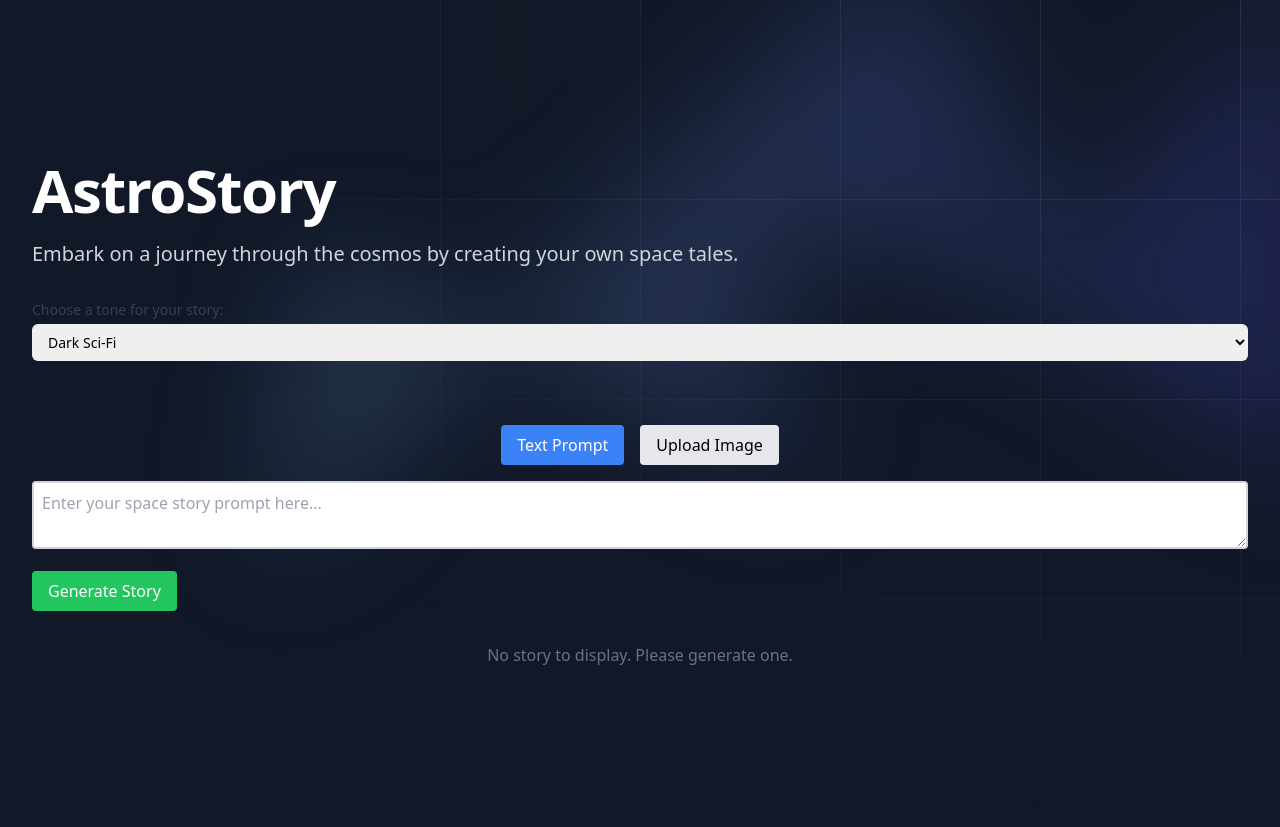
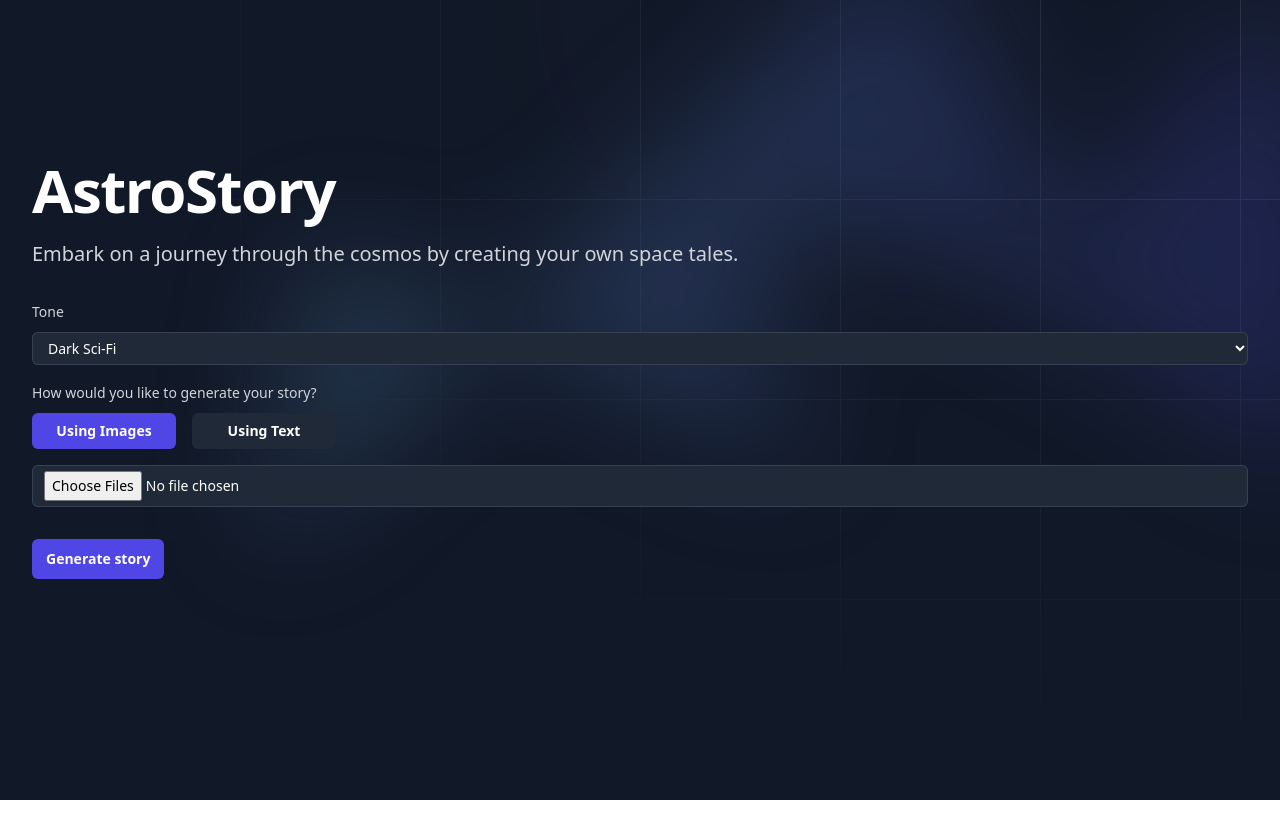
Before and after one commit to ryanhaticus/astrostory, a Next.js app: page / in a window 1280 px wide. After the commit the page ends 800 px from the top, so only its background shows below. Built offline with nearby package versions, Linux system fonts and the light colour scheme.

Commit message:
feat: nice styles

```diff
--- a/src/components/StoryDisplay.tsx
+++ /dev/null
@@ -1,31 +0,0 @@
-// components/StoryDisplay.tsx
-import React from 'react';
-
-interface StoryDisplayProps {
-    textPrompt: string;
-    uploadedImages: FileList | null;
-  }
-
-const StoryDisplay: React.FC<StoryDisplayProps> = ({ textPrompt, uploadedImages }) => {
-  // If there's no story, you can return null or some default UI
-  if (!textPrompt) {
-    return <div className="text-center text-gray-500">No story to display. Please generate one.</div>;
-  }
-
-  // If there is a story, display it
-  return (
-    <div className="story-display-container">
-      {/* Render text prompt */}
-      <div className="text-prompt">{textPrompt}</div>
-
-      {/* Render uploaded images if any */}
-      {uploadedImages && (
-        <div className="uploaded-images">
-          {/* Render images */}
-        </div>
-      )}
-    </div>
-  );
-};
-
-export default StoryDisplay;
--- a/src/components/StoryInput.tsx
+++ b/src/components/StoryInput.tsx
@@ -1,18 +1,21 @@
 // components/StoryInput.tsx
-import React, { useState } from 'react';
+import React, { useState } from "react";
 
 interface StoryInputProps {
   onTextSubmit: (text: string) => void;
   onImagesSubmit: (images: FileList | null) => void;
 }
 
-const StoryInput: React.FC<StoryInputProps> = ({ onTextSubmit, onImagesSubmit }) => {
-  const [inputType, setInputType] = useState<'text' | 'image'>('text');
-  const [textPrompt, setTextPrompt] = useState('');
+const StoryInput: React.FC<StoryInputProps> = ({
+  onTextSubmit,
+  onImagesSubmit,
+}) => {
+  const [inputType, setInputType] = useState<"text" | "images">("images");
+  const [textPrompt, setTextPrompt] = useState("");
   const [selectedFiles, setSelectedFiles] = useState<FileList | null>(null);
 
   const handleSubmit = () => {
-    if (inputType === 'text') {
+    if (inputType === "text") {
       onTextSubmit(textPrompt);
     } else {
       onImagesSubmit(selectedFiles);
@@ -20,42 +23,65 @@ const StoryInput: React.FC<StoryInputProps> = ({ onTextSubmit, onImagesSubmit })
   };
 
   return (
-    <div className="my-8">
-      <div className="flex justify-center gap-4">
+    <div className="mt-4">
+      <label
+        htmlFor="tone"
+        className="block text-sm font-medium leading-6 text-gray-300"
+      >
+        How would you like to generate your story?
+      </label>
+      <div className="mt-2 flex gap-4">
         <button
-          className={`px-4 py-2 rounded ${inputType === 'text' ? 'bg-blue-500 text-white' : 'bg-gray-200'}`}
-          onClick={() => setInputType('text')}
+          type="button"
+          onClick={() => setInputType("images")}
+          className={`w-36 rounded-md ${
+            inputType === "images" ? "bg-indigo-600" : "bg-gray-800"
+          } px-3 py-2 text-sm font-semibold text-white shadow-sm ${
+            inputType === "images" ? "hover:bg-indigo-600" : "hover:bg-gray-700"
+          } focus-visible:outline focus-visible:outline-2 focus-visible:outline-offset-2 focus-visible:outline-indigo-600`}
         >
-          Text Prompt
+          Using Images
         </button>
         <button
-          className={`px-4 py-2 rounded ${inputType === 'image' ? 'bg-blue-500 text-white' : 'bg-gray-200'}`}
-          onClick={() => setInputType('image')}
+          type="button"
+          onClick={() => setInputType("text")}
+          className={`w-36 rounded-md ${
+            inputType === "text" ? "bg-indigo-600" : "bg-gray-800"
+          } px-3 py-2 text-sm font-semibold text-white shadow-sm ${
+            inputType === "text" ? "hover:bg-indigo-600" : "hover:bg-gray-700"
+          } focus-visible:outline focus-visible:outline-2 focus-visible:outline-offset-2 focus-visible:outline-indigo-600`}
         >
-          Upload Image
+          Using Text
         </button>
       </div>
       <div className="mt-4">
-        {inputType === 'text' ? (
-          <textarea
-            className="border-2 border-gray-300 rounded p-2 w-full"
-            placeholder="Enter your space story prompt here..."
-            value={textPrompt}
-            onChange={(e) => setTextPrompt(e.target.value)}
-          ></textarea>
+        {inputType === "text" ? (
+          <div>
+            <div className="mt-2">
+              <textarea
+                rows={4}
+                name="comment"
+                id="comment"
+                className="bg-gray-800 block w-full rounded-md border-0 px-3 py-1.5 text-white shadow-sm ring-1 ring-inset ring-gray-700 placeholder:text-gray-400 focus:ring-2 focus:ring-inset focus:ring-indigo-600 sm:text-sm sm:leading-6"
+                placeholder="I want a story about Jupiter's storms, a beauitufl space station, and a terrifying black hole."
+                defaultValue={""}
+              />
+            </div>
+          </div>
         ) : (
           <input
             type="file"
-            className="border-2 border-gray-300 rounded p-2 w-full"
+            className="bg-gray-800 block w-full rounded-md border-0 px-3 py-1.5 text-white shadow-sm ring-1 ring-inset ring-gray-700 placeholder:text-gray-400 focus:ring-2 focus:ring-inset focus:ring-indigo-600 sm:text-sm sm:leading-6"
             onChange={(e) => setSelectedFiles(e.target.files)}
             multiple
           />
         )}
         <button
-          className="mt-4 px-4 py-2 bg-green-500 text-white rounded"
+          type="button"
           onClick={handleSubmit}
+          className="mt-8 rounded-md bg-indigo-600 px-3.5 py-2.5 text-sm font-semibold text-white shadow-sm hover:bg-indigo-500 focus-visible:outline focus-visible:outline-2 focus-visible:outline-offset-2 focus-visible:outline-indigo-600"
         >
-          Generate Story
+          Generate story
         </button>
       </div>
     </div>
--- a/src/components/ToneSelection.tsx
+++ b/src/components/ToneSelection.tsx
@@ -1,40 +1,39 @@
 // components/ToneSelection.tsx
-import React, { useState } from 'react';
+import React, { useState } from "react";
 
 interface ToneSelectionProps {
   onToneSelect: (tone: string) => void;
 }
 
 const tones = [
-  'Dark Sci-Fi',
-  'Cosmic Comedy',
-  'Epic Adventure',
-  'Romantic Space Opera',
-  'Cosmic Horror',
-  'Space Fantasy',
-  'Time Travel Paradox',
+  "Dark Sci-Fi",
+  "Cosmic Comedy",
+  "Epic Adventure",
+  "Romantic Space Opera",
+  "Cosmic Horror",
+  "Space Fantasy",
+  "Time Travel Paradox",
 ];
 
 const ToneSelection: React.FC<ToneSelectionProps> = ({ onToneSelect }) => {
   const [selectedTone, setSelectedTone] = useState(tones[0]);
 
   return (
-    <div className="my-8">
-      <label htmlFor="tone-select" className="block text-sm font-medium text-gray-700">Choose a tone for your story:</label>
+    <div className="mt-8">
+      <label
+        htmlFor="tone"
+        className="block text-sm font-medium leading-6 text-gray-300"
+      >
+        Tone
+      </label>
       <select
-        id="tone-select"
-        className="mt-1 block w-full pl-3 pr-10 py-2 text-base border-gray-300 focus:outline-none focus:ring-indigo-500 focus:border-indigo-500 sm:text-sm rounded-md"
-        value={selectedTone}
-        onChange={(e) => {
-          const tone = e.target.value;
-          setSelectedTone(tone);
-          onToneSelect(tone);
-        }}
+        id="tone"
+        name="tone"
+        className="bg-gray-800 text-white mt-2 block w-full rounded-md border-0 py-1.5 pl-3 pr-10 ring-1 ring-inset ring-gray-700 focus:ring-2 focus:ring-indigo-600 sm:text-sm sm:leading-6"
+        defaultValue={tones[0]}
       >
-        {tones.map((tone, index) => (
-          <option key={index} value={tone}>
-            {tone}
-          </option>
+        {tones.map((tone) => (
+          <option key={tone}>{tone}</option>
         ))}
       </select>
     </div>
--- a/src/pages/index.tsx
+++ b/src/pages/index.tsx
@@ -1,8 +1,7 @@
 import React, { useState } from "react";
 import Header from "../components/Header";
 import StoryInput from "../components/StoryInput";
-import StoryDisplay from "../components/StoryDisplay";
-import ToneSelection from "../components/ToneSelection"; // Import the ToneSelection component
+import ToneSelection from "../components/ToneSelection";
 
 const Home = () => {
   const [textPrompt, setTextPrompt] = useState("");
@@ -67,7 +66,7 @@ const Home = () => {
           }}
         />
       </div>
-      <div className="mx-auto max-w-7xl px-6 pb-24 pt-10 sm:pb-32 lg:flex flex-col lg:px-8 lg:py-40">
+      <div className="max-w-7xl px-6 pb-24 pt-10 sm:pb-32 lg:flex flex-col lg:px-8 lg:py-40">
         <Header
           title="AstroStory"
           subtitle="Embark on a journey through the cosmos by creating your own space tales."
@@ -79,9 +78,7 @@ const Home = () => {
           onTextSubmit={handleTextSubmit}
           onImagesSubmit={handleImagesSubmit}
         />
-        <StoryDisplay textPrompt={textPrompt} uploadedImages={uploadedImages} />
       </div>
-      <div className="mx-auto mt-16 flex max-w-2xl sm:mt-24 lg:ml-10 lg:mr-0 lg:mt-0 lg:max-w-none lg:flex-none xl:ml-32"></div>
     </div>
   );
 };
```
